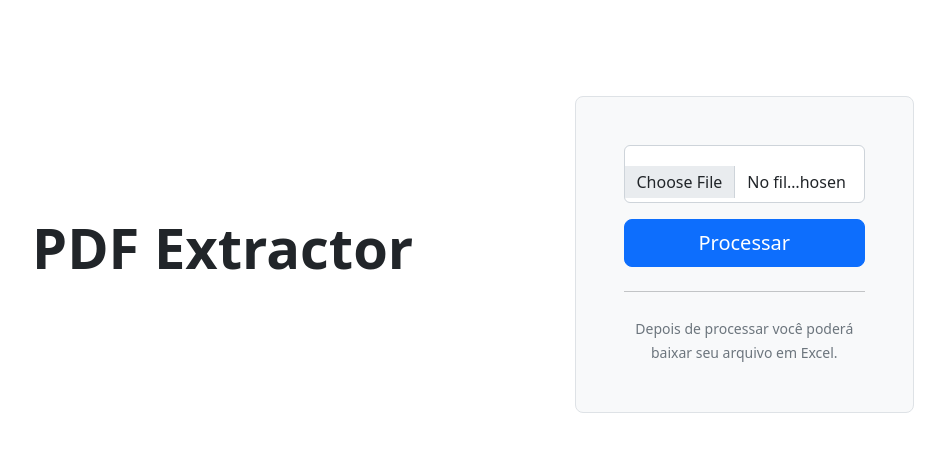
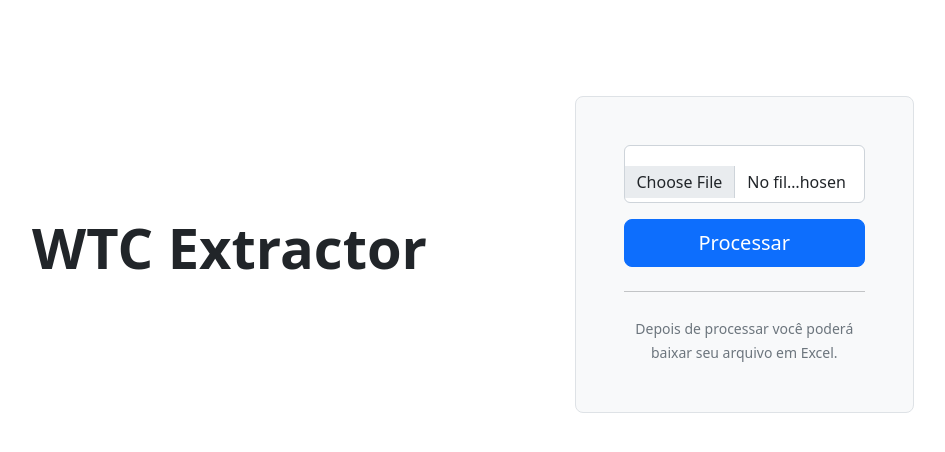
Before and after one commit to mtavaresc/pdf_extract, a FastAPI app: page / in a window 1280 px wide. Shown: the top 452 px of the page, without its empty margins (167-1112 px from the left). Run offline with FastAPI, Linux system fonts and the light colour scheme.

Commit message:
Fix java

```diff
--- a/templates/index.html
+++ b/templates/index.html
@@ -21,7 +21,7 @@
         <div class="container col-xl-10 col-xxl-8 px-4 py-5">
             <div class="row align-items-center g-lg-5 py-5">
                 <div class="col-lg-7 text-center text-lg-start">
-                    <h1 class="display-4 fw-bold lh-1 mb-3">PDF Extractor</h1>
+                    <h1 class="display-4 fw-bold lh-1 mb-3">WTC Extractor</h1>
                     <p class="col-lg-10 fs-4"></p>
                 </div>
                 <div class="col-md-10 mx-auto col-lg-5">
```
